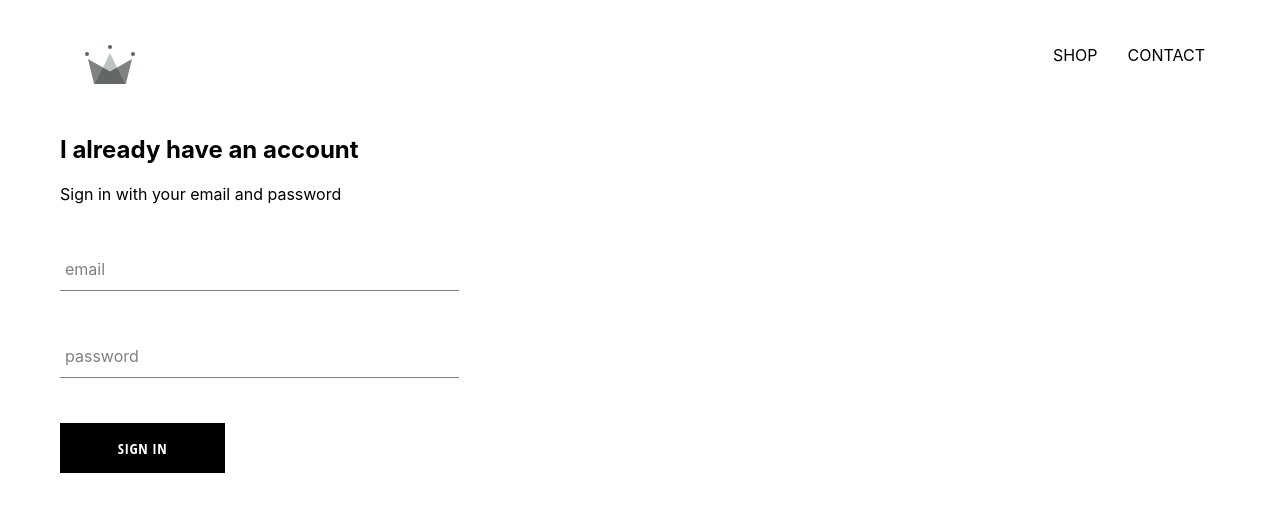
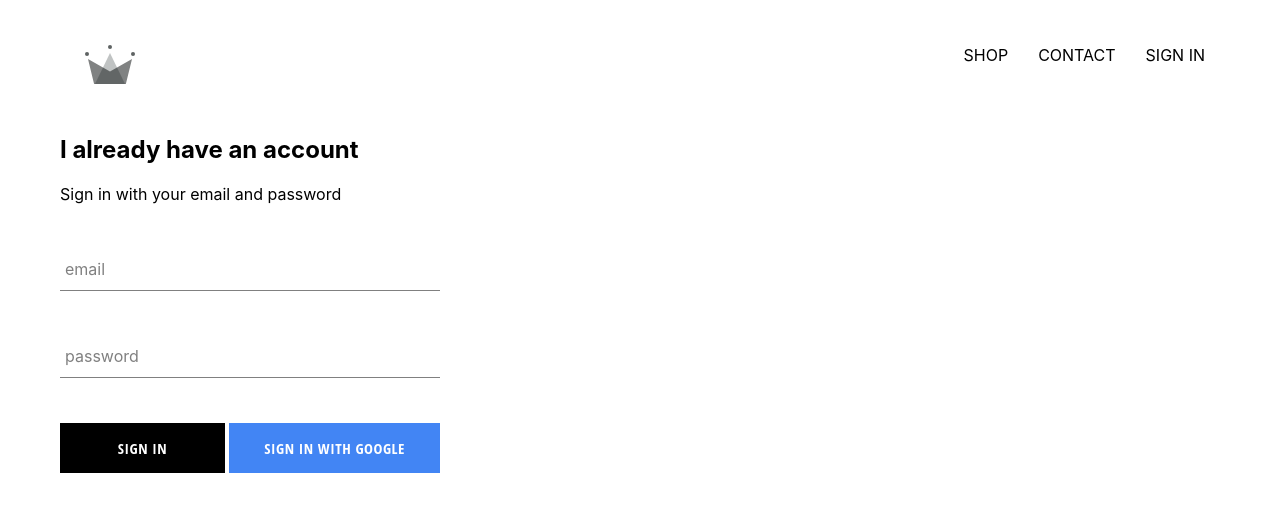
Before and after one commit to MikeMor-fr/E-Commerce, a React (Create React App) app: page /signin in a window 1280 px wide. Shown: the top 512 px of the page. Built offline with nearby package versions, Linux system fonts and the light colour scheme; no server answers.

Commit message:
added firebase basics authentification

```diff
--- a/package.json
+++ b/package.json
@@ -6,6 +6,7 @@
     "@testing-library/jest-dom": "^5.11.6",
     "@testing-library/react": "^11.2.2",
     "@testing-library/user-event": "^12.6.0",
+    "firebase": "^8.2.1",
     "node-sass": "^4.14.1",
     "react": "^17.0.1",
     "react-dom": "^17.0.1",
--- a/src/App.css
+++ b/src/App.css
@@ -6,3 +6,7 @@ a {
   text-decoration: none;
   color: black;
 }
+
+* {
+  box-sizing: border-box;
+}
--- a/src/App.jsx
+++ b/src/App.jsx
@@ -5,11 +5,33 @@ import HomePage from "./pages/homepage/homepage.component";
 import ShopPage from "./pages/shop/shop.component";
 import Header from "./components/header/header.component";
 import SignInAndSignUp from "./pages/signin-and-signup/signin-and-signup.component";
+import { auth } from "./firebase/firebase.utils";
+import React, { Component } from "react";
 
-function App() {
+class App extends Component {
+  constructor() {
+    super();
+    this.state = {
+      currentUser: null,
+    };
+  }
+
+  unsubscribeFromAuth = null;
+
+  componentDidMount() {
+    this.unsubscribeFromAuth = auth.onAuthStateChanged((user) => {
+      this.setState({ currentUser: user });
+    });
+  }
+
+  componentWillUnmount() {
+    this.unsubscribeFromAuth();
+  }
+
+  render() {
     return (
       <div>
-      <Header />
+        <Header currentUser={this.state.currentUser} />
         <Switch>
           <Route exact path='/' component={HomePage} />
           <Route path='/shop' component={ShopPage} />
@@ -18,5 +40,6 @@ function App() {
       </div>
     );
   }
+}
 
 export default App;
--- a/src/components/custom-button/custom-button.component.jsx
+++ b/src/components/custom-button/custom-button.component.jsx
@@ -2,8 +2,11 @@ import React from "react";
 
 import "./custom-button.styles.scss";
 
-const CustomButton = ({ children, ...otherProps }) => (
-  <button className='custom-button' {...otherProps}>
+const CustomButton = ({ children, isGoogleSignIn, ...otherProps }) => (
+  <button
+    className={`${isGoogleSignIn ? "google-sign-in" : ""} custom-button`}
+    {...otherProps}
+  >
     {children}
   </button>
 );
--- a/src/components/custom-button/custom-button.styles.scss
+++ b/src/components/custom-button/custom-button.styles.scss
@@ -19,4 +19,14 @@
     color: black;
     border: 1px solid black;
   }
+
+  &.google-sign-in {
+    background-color: #4285f4;
+    color: white;
+
+    &:hover {
+      background-color: #357ae8;
+      border: none;
+    }
+  }
 }
--- a/src/components/header/header.component.jsx
+++ b/src/components/header/header.component.jsx
@@ -1,10 +1,11 @@
 import "./header.styles.scss";
 import { Link } from "react-router-dom";
 import React from "react";
+import { auth } from "../../firebase/firebase.utils";
 
 import { ReactComponent as Logo } from "../../assets/crown.svg";
 
-const Header = () => (
+const Header = ({ currentUser }) => (
   <div className='header'>
     <Link className='logo-container' to='/'>
       <Logo className='logo' />
@@ -16,6 +17,15 @@ const Header = () => (
       <Link className='option' to='/shop'>
         CONTACT
       </Link>
+      {currentUser ? (
+        <div className='option' onClick={() => auth.signOut()}>
+          SIGN OUT
+        </div>
+      ) : (
+        <Link className='option' to='/signin'>
+          SIGN IN
+        </Link>
+      )}
     </div>
   </div>
 );
--- a/src/components/header/header.styles.scss
+++ b/src/components/header/header.styles.scss
@@ -20,6 +20,7 @@
 
     .option {
       padding: 10px 15px;
+      cursor: pointer;
     }
   }
 }
--- a/src/components/sign-in/sign-in.component.jsx
+++ b/src/components/sign-in/sign-in.component.jsx
@@ -3,6 +3,7 @@ import "./sign-in.styles.scss";
 import React, { Component } from "react";
 import FormInput from "../form-input/form-input.component";
 import CustomButton from "../custom-button/custom-button.component";
+import { signInWithGoogle } from "../../firebase/firebase.utils";
 
 class SignIn extends Component {
   constructor(props) {
@@ -33,21 +34,25 @@ class SignIn extends Component {
           <FormInput
             name='email'
             type='email'
+            handleChange={this.handleChange}
             value={this.state.email}
+            label='email'
             required
-            handleChange={this.handleChange}
-            label='email'
           />
           <FormInput
             name='password'
             type='password'
             value={this.state.password}
-            required
             handleChange={this.handleChange}
             label='password'
+            required
           />
-
-          <CustomButton type='submit'>Sign In</CustomButton>
+          <div className='buttons'>
+            <CustomButton type='submit'> Sign in </CustomButton>
+            <CustomButton onClick={signInWithGoogle} isGoogleSignIn>
+              Sign in with Google
+            </CustomButton>
+          </div>
         </form>
       </div>
     );
--- a/src/components/sign-in/sign-in.styles.scss
+++ b/src/components/sign-in/sign-in.styles.scss
@@ -1,9 +1,14 @@
 .sign-in {
-  width: 30vw;
+  width: 380px;
   display: flex;
   flex-direction: column;
 
   .title {
     margin: 10px 0;
   }
+
+  .buttons {
+    display: flex;
+    justify-content: space-between;
+  }
 }
--- /dev/null
+++ b/src/firebase/firebase.utils.js
@@ -0,0 +1,25 @@
+import firebase from "firebase/app";
+import "firebase/firestore";
+import "firebase/auth";
+
+const config = {
+  apiKey: "AIzaSyBy9WJyXQPHQCmMxmzskyRCt6N0IxrsHJc",
+  authDomain: "e-commerce-db-2cae0.firebaseapp.com",
+  projectId: "e-commerce-db-2cae0",
+  storageBucket: "e-commerce-db-2cae0.appspot.com",
+  messagingSenderId: "307363476793",
+  appId: "1:307363476793:web:609b5f98bdeba85171e4e8",
+  measurementId: "G-4DSLNC9LK8",
+};
+
+firebase.initializeApp(config);
+
+export const auth = firebase.auth();
+export const firestore = firebase.firestore();
+
+const provider = new firebase.auth.GoogleAuthProvider();
+provider.setCustomParameters({ prompt: "select_account" });
+
+export const signInWithGoogle = () => auth.signInWithPopup(provider);
+
+export default firebase;
```
Also changed, not shown: 1 other file (tests, documents, lock files or other folders). Lines whose indentation alone changed are shown as unchanged.
